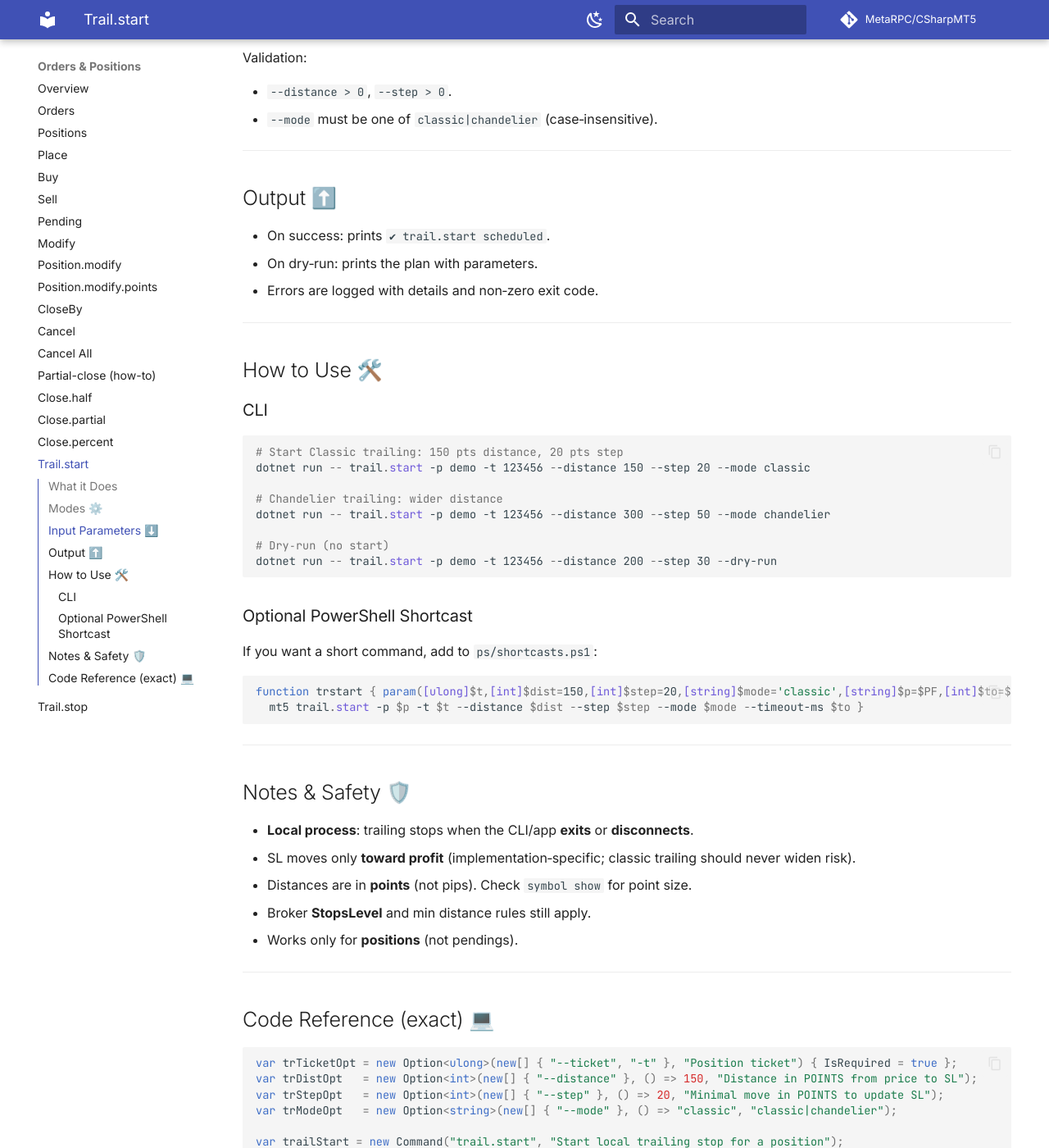
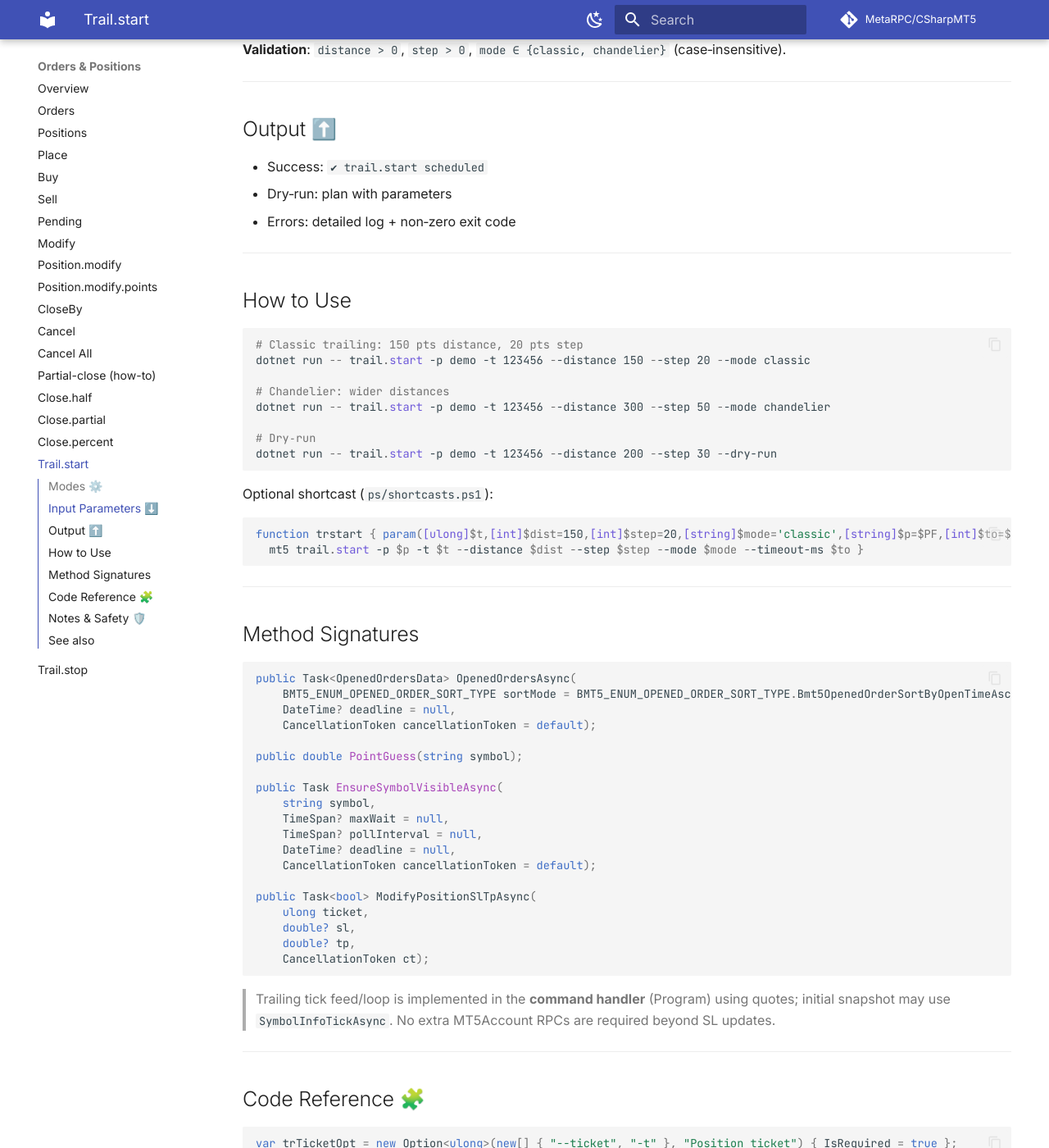
Before and after one commit to MetaRPC/CSharpMT5, an MkDocs documentation site: the page built from docs/Orders_Positions/Trail.start.md, in a window 1280 px wide and 1400 px high, scrolled down 1029 px. Shown: the whole window at 82% size. Built offline with MkDocs 1.6.1 and Material for MkDocs 9.7.7, drawn with Linux system fonts in a browser that asks for light colours; comment, search, counter and statistics services are not loaded; some of the changed text lies outside the part shown.

Commit message:
Update Trail.start.md

````diff
--- a/docs/Orders_Positions/Trail.start.md
+++ b/docs/Orders_Positions/Trail.start.md
@@ -1,65 +1,58 @@
-# Trail Start (`trail.start`)
+# Trail Start (`trail.start`) 🚦
 
-## What it Does
+Starts a **local trailing stop** for an existing position (by ticket). The app monitors ticks and **moves SL** according to chosen mode and distances.
 
-Starts a **local trailing stop** for an existing position (by ticket). The app monitors price ticks and **moves SL** according to selected mode and distances.
+> Client‑side feature: trailing works **while the CLI/app is running and connected**.
 
-> This is **client‑side** trailing: it works while your CLI/app is running and connected.
+Alias: `trstart`
 
 ---
 
 ## Modes ⚙️
 
-* `classic` — SL trails the price by a fixed **distance** in points; updated only when price moves by at least **step** points.
-* `chandelier` — SL follows an internal high/low buffer (ATR‑like style), respecting `distance` and `step`. *(Depends on your `_mt5Account` implementation of `TrailMode`.)*
+* `classic` — SL trails price by a fixed **distance** (points), updating only when price moves by at least **step** points.
+* `chandelier` — SL follows an internal high/low buffer (ATR‑style), honoring `distance` and `step` (requires enum `MT5Account.TrailMode`).
 
 ---
 
 ## Input Parameters ⬇️
 
-| Parameter         | Type   | Default | Description                                |               |
-| ----------------- | ------ | ------- | ------------------------------------------ | ------------- |
-| `--profile`, `-p` | string | —       | Profile from `profiles.json`.              |               |
-| `--ticket`, `-t`  | ulong  | —       | Position ticket to trail.                  |               |
-| `--distance`      | int    | 150     | Distance in **points** from price to SL.   |               |
-| `--step`          | int    | 20      | Minimal move in **points** to update SL.   |               |
-| `--mode`          | string | classic | Trailing mode: `classic`                   | `chandelier`. |
-| `--timeout-ms`    | int    | 30000   | RPC timeout in ms for initial queries.     |               |
-| `--dry-run`       | flag   | —       | Print intent without starting the trailer. |               |
+| Parameter         | Type   | Required | Default | Description                                |
+| ----------------- | ------ | -------- | ------- | ------------------------------------------ |
+| `--profile`, `-p` | string | yes      | —       | Profile from `profiles.json`.              |
+| `--ticket`, `-t`  | ulong  | yes      | —       | Position ticket to trail.                  |
+| `--distance`      | int    | no       | 150     | Distance in **points** from price to SL.   |
+| `--step`          | int    | no       | 20      | Minimal **price move (points)** to update. |
+| `--mode`          | string | no       | classic | `classic` or `chandelier`.                 |
+| `--timeout-ms`    | int    | no       | 30000   | RPC timeout for initial queries.           |
+| `--dry-run`       | flag   | no       | —       | Print intent without starting trailing.    |
 
-Validation:
-
-* `--distance > 0`, `--step > 0`.
-* `--mode` must be one of `classic|chandelier` (case‑insensitive).
+**Validation**: `distance > 0`, `step > 0`, `mode ∈ {classic, chandelier}` (case‑insensitive).
 
 ---
 
 ## Output ⬆️
 
-* On success: prints `✔ trail.start scheduled`.
-* On dry‑run: prints the plan with parameters.
-* Errors are logged with details and non‑zero exit code.
+* Success: `✔ trail.start scheduled`
+* Dry‑run: plan with parameters
+* Errors: detailed log + non‑zero exit code
 
 ---
 
-## How to Use 🛠️
-
-### CLI
+## How to Use
 
 ```powershell
-# Start Classic trailing: 150 pts distance, 20 pts step
+# Classic trailing: 150 pts distance, 20 pts step
 dotnet run -- trail.start -p demo -t 123456 --distance 150 --step 20 --mode classic
 
-# Chandelier trailing: wider distance
+# Chandelier: wider distances
 dotnet run -- trail.start -p demo -t 123456 --distance 300 --step 50 --mode chandelier
 
-# Dry‑run (no start)
+# Dry‑run
 dotnet run -- trail.start -p demo -t 123456 --distance 200 --step 30 --dry-run
 ```
 
-### Optional PowerShell Shortcast
-
-If you want a short command, add to `ps/shortcasts.ps1`:
+Optional shortcast (`ps/shortcasts.ps1`):
 
 ```powershell
 function trstart { param([ulong]$t,[int]$dist=150,[int]$step=20,[string]$mode='classic',[string]$p=$PF,[int]$to=$TO)
@@ -68,17 +61,35 @@ function trstart { param([ulong]$t,[int]$dist=150,[int]$step=20,[string]$mode='c
 
 ---
 
-## Notes & Safety 🛡️
+## Method Signatures
 
-* **Local process**: trailing stops when the CLI/app **exits** or **disconnects**.
-* SL moves only **toward profit** (implementation‑specific; classic trailing should never widen risk).
-* Distances are in **points** (not pips). Check `symbol show` for point size.
-* Broker **StopsLevel** and min distance rules still apply.
-* Works only for **positions** (not pendings).
+```csharp
+public Task<OpenedOrdersData> OpenedOrdersAsync(
+    BMT5_ENUM_OPENED_ORDER_SORT_TYPE sortMode = BMT5_ENUM_OPENED_ORDER_SORT_TYPE.Bmt5OpenedOrderSortByOpenTimeAsc,
+    DateTime? deadline = null,
+    CancellationToken cancellationToken = default);
+
+public double PointGuess(string symbol);
+
+public Task EnsureSymbolVisibleAsync(
+    string symbol,
+    TimeSpan? maxWait = null,
+    TimeSpan? pollInterval = null,
+    DateTime? deadline = null,
+    CancellationToken cancellationToken = default);
+
+public Task<bool> ModifyPositionSlTpAsync(
+    ulong ticket,
+    double? sl,
+    double? tp,
+    CancellationToken ct);
+```
+
+> Trailing tick feed/loop is implemented in the **command handler** (Program) using quotes; initial snapshot may use `SymbolInfoTickAsync`. No extra MT5Account RPCs are required beyond SL updates.
 
 ---
 
-## Code Reference (exact) 💻
+## Code Reference 🧩
 
 ```csharp
 var trTicketOpt = new Option<ulong>(new[] { "--ticket", "-t" }, "Position ticket") { IsRequired = true };
@@ -109,9 +120,7 @@ trailStart.SetHandler(async (InvocationContext ctx) =>
     Validators.EnsureTicket(ticket);
     if (distance <= 0) throw new ArgumentOutOfRangeException(nameof(distance));
     if (step <= 0)     throw new ArgumentOutOfRangeException(nameof(step));
-
-    var modeText = (modestr ?? "classic").Trim();
-    if (!System.Enum.TryParse<MT5Account.TrailMode>(modeText, ignoreCase: true, out var mode))
+    if (!Enum.TryParse<MT5Account.TrailMode>(modeStr, ignoreCase: true, out var mode))
         throw new ArgumentException("Invalid --mode. Use classic|chandelier.");
 
     using (UseOpTimeout(timeoutMs))
@@ -121,4 +130,57 @@ trailStart.SetHandler(async (InvocationContext ctx) =>
         try
         {
             await ConnectAsync();
+
+            // Ensure the symbol is visible (best‑effort, non‑fatal if fails)
+            var opened = await _mt5Account.OpenedOrdersAsync();
+            var pos = opened.PositionInfos.FirstOrDefault(p => (ulong)p.Ticket == ticket || p.Ticket == (long)ticket)
+                      ?? throw new InvalidOperationException($"Position #{ticket} not found.");
+            try { await _mt5Account.EnsureSymbolVisibleAsync(pos.Symbol, TimeSpan.FromSeconds(3)); } catch { }
+
+            if (dryRun)
+            {
+                Console.WriteLine($"[DRY-RUN] TRAIL.START ticket={ticket} mode={mode} dist={distance} step={step}");
+                return;
+            }
+
+            // Launch trailing (helper in Program; loops ticks & calls ModifyPositionSlTpAsync)
+            _ = RunTrailingAsync(ticket, pos.Symbol, distance, step, mode, CancellationToken.None);
+            Console.WriteLine("✔ trail.start scheduled");
+        }
+        catch (Exception ex)
+        {
+            ErrorPrinter.Print(_logger, ex, IsDetailed());
+            Environment.ExitCode = 1;
+        }
+        finally
+        {
+            try { await _mt5Account.DisconnectAsync(); } catch { }
+        }
+    }
+});
+
+// Helper (Program): advances SL only toward profit depending on mode
+static async Task RunTrailingAsync(ulong ticket, string symbol, int distance, int step, MT5Account.TrailMode mode, CancellationToken ct)
+{
+    // Pseudocode: subscribe or poll quotes, compute target SL, call ModifyPositionSlTpAsync when step threshold reached.
+}
 ```
+
+---
+
+## Notes & Safety 🛡️
+
+* **Local process**: trailing stops when CLI/app **exits** or **disconnects**.
+* SL only moves **toward profit** (never widens risk in `classic`).
+* Distances are in **points** (not pips). Verify point size via **[Symbol → Limits](../Market_Data/Limits.md)** or **[Quote](../Market_Data/Quote.md)**.
+* Broker **StopsLevel / FreezeLevel** rules still apply.
+* Works only with **positions** (not pendings). For pending orders see **[Pending.md](../Orders_Positions/Pending.md)**.
+
+---
+
+## See also
+
+* **[Position.modify.points](./Position.modify.points.md)** — set SL/TP by point distance
+* **[Modify](./Modify.md)** — set SL/TP by absolute price
+* **[Trail.stop](./Trail.stop.md)** — stop a running trailing session
+* **[Subscribe](../Streaming/Subscribe.md)** — price stream fundamentals
````
Also changed, not shown: other parts of docs/Orders_Positions/Trail.start.md (+1 -1 lines).
